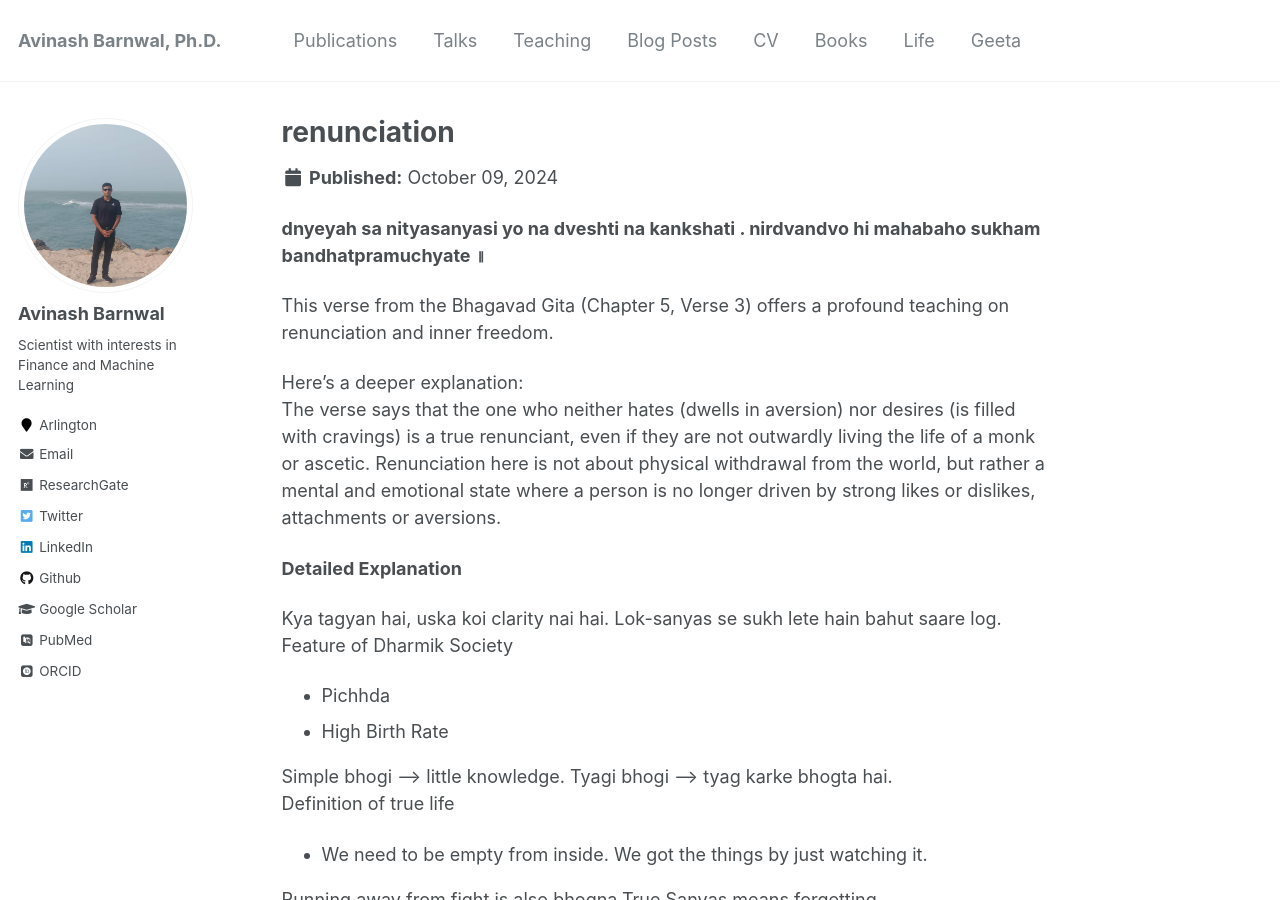
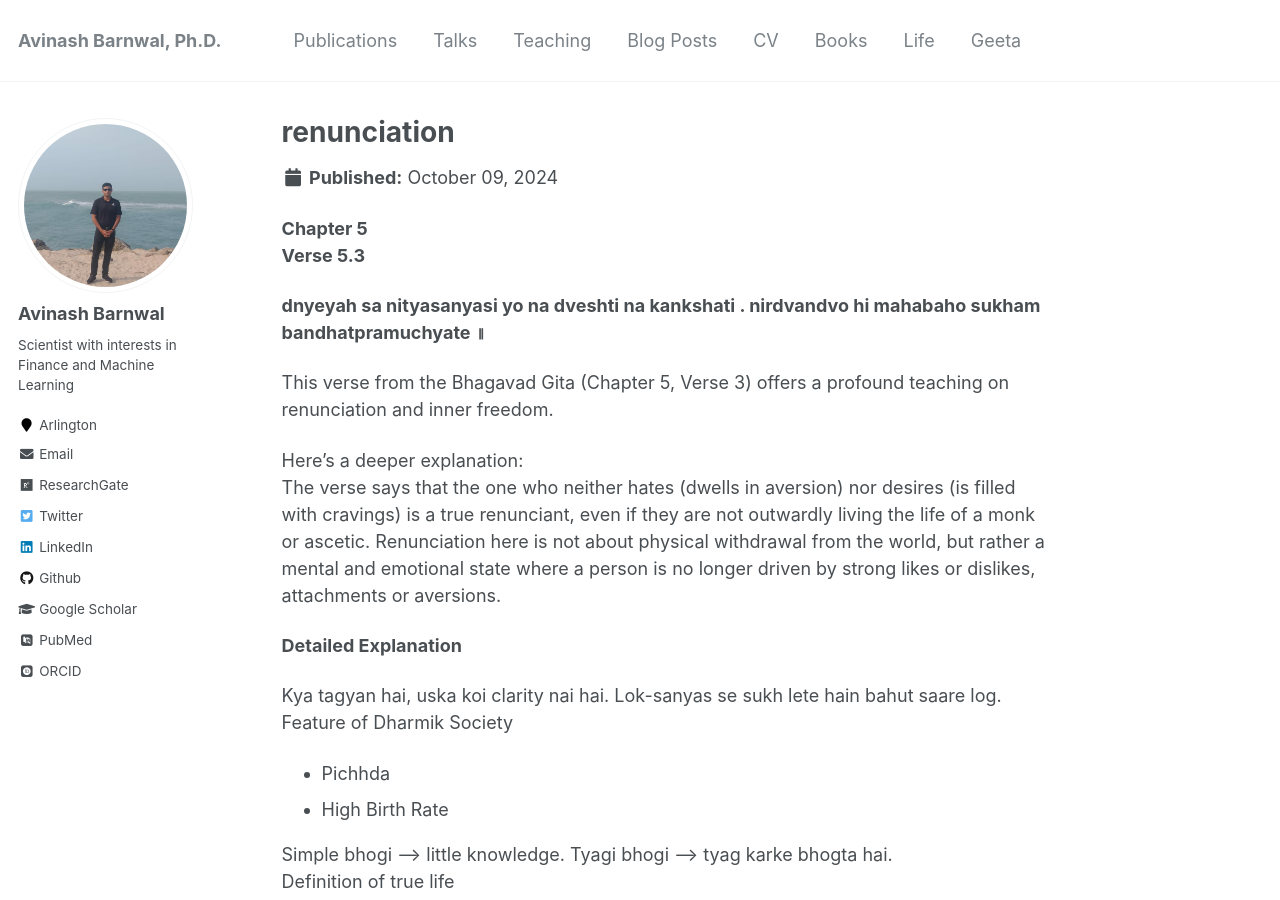
Before and after one commit to avinashbarnwal/avinashbarnwal.github.io, a Jekyll site: the page built from _geeta/shlok_5_3.md, in a window 1280 px wide and 900 px high. Built offline with Jekyll 4.4.1, drawn with Linux system fonts in a browser that asks for light colours; some web fonts are replaced.

Commit message:
Update shlok_5_3.md

```diff
--- a/_geeta/shlok_5_3.md
+++ b/_geeta/shlok_5_3.md
@@ -5,6 +5,11 @@ type: "Non-Fictional"
 permalink: /geeta/renunciation
 date: 2024-10-09
 ---
+
+
+
+**Chapter 5**
+**Verse 5.3**
 
 **dnyeyah sa nityasanyasi yo na dveshti na kankshati .
 nirdvandvo hi mahabaho sukham bandhatpramuchyate ॥**
```
